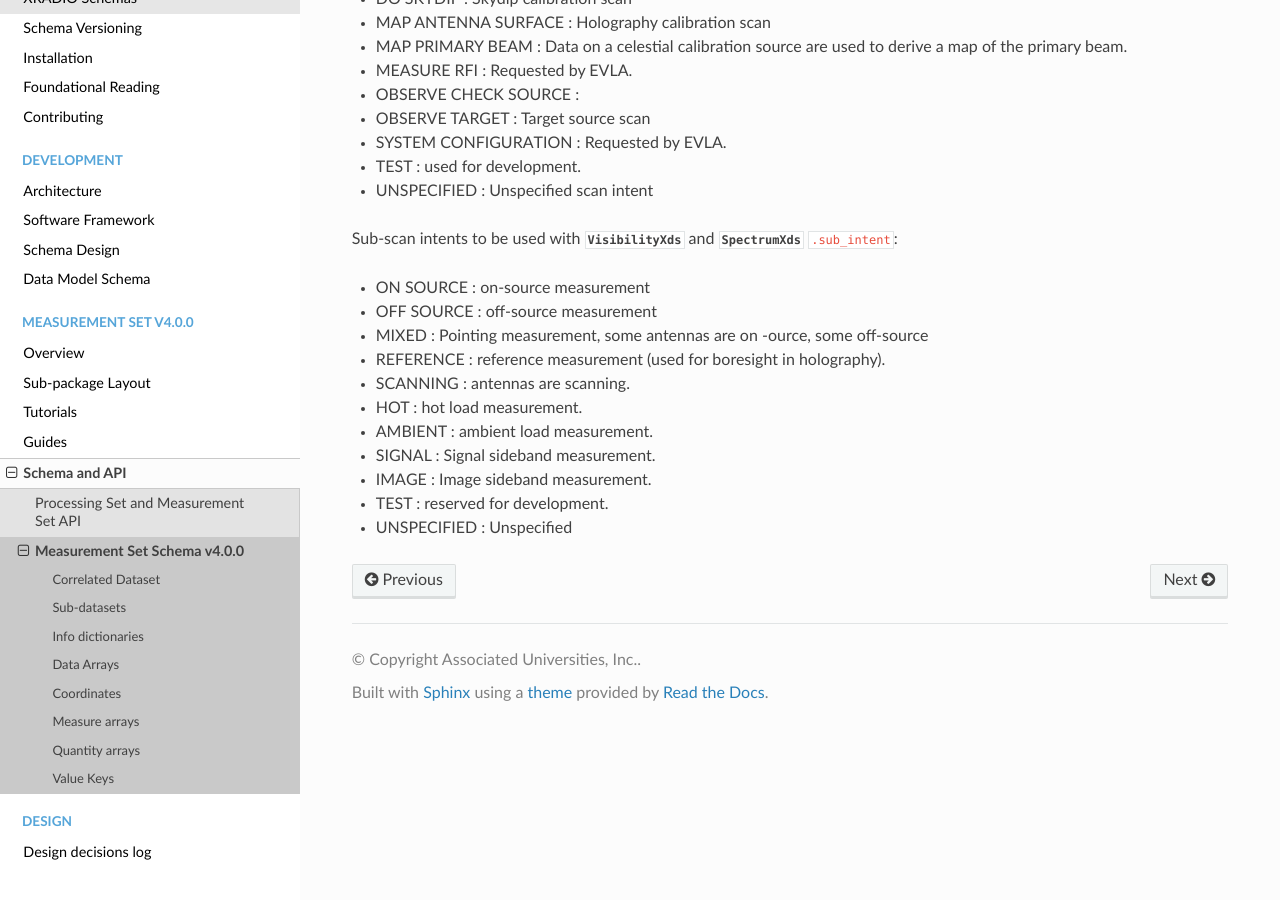
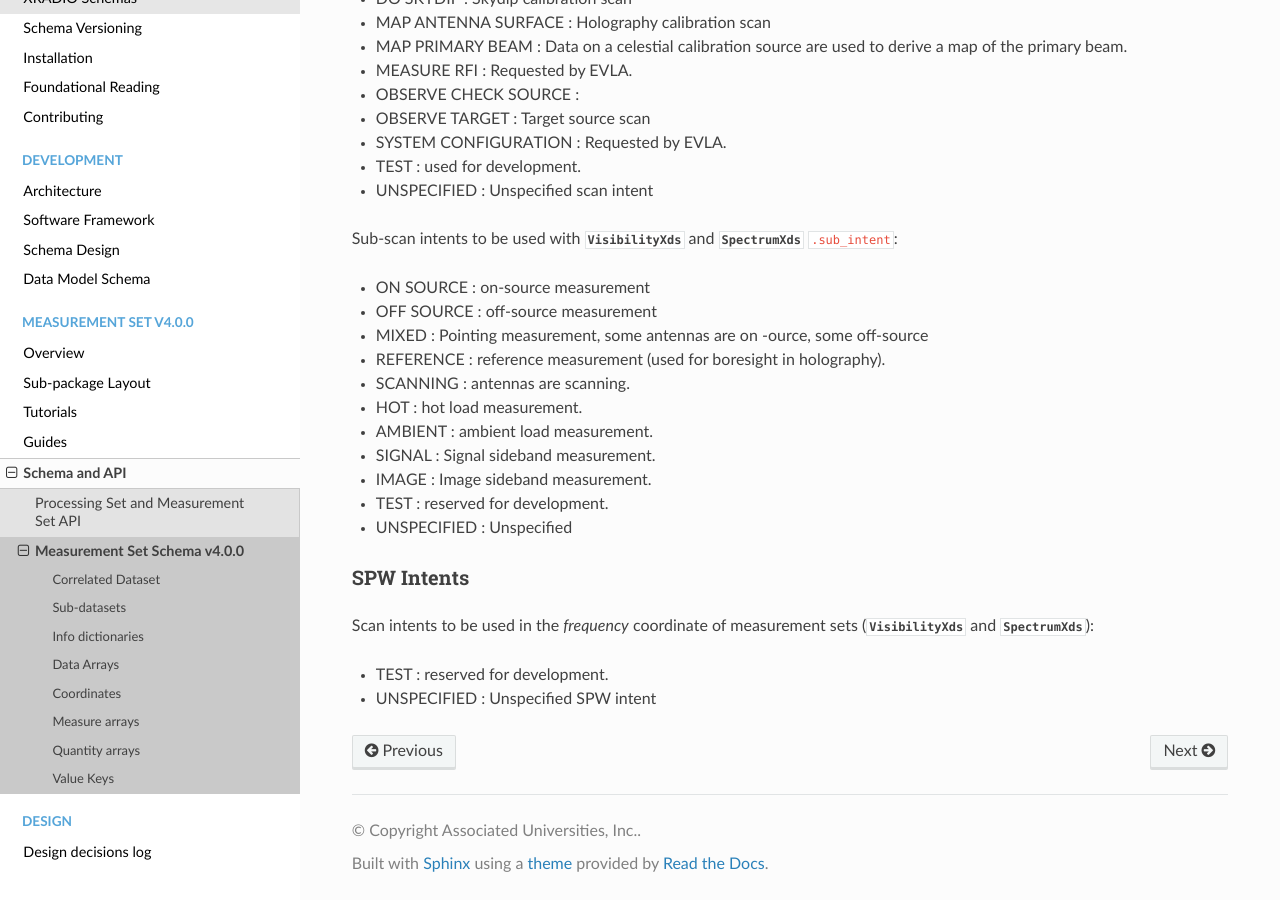
Before and after one commit to casangi/xradio, a Sphinx documentation site: the page built from docs/source/measurement_set/schema_and_api/measurement_set_schema.rst, in a window 1280 px wide and 900 px high, scrolled down 8612 px. Built offline with Sphinx 7.4.7 and the Read the Docs theme 3.1.0, drawn with Linux system fonts in a browser that asks for light colours; pages that are not in the unit, such as notebooks, are missing from menus.

Commit message:
placeholder for the list of reserved SPW intents, #432

```diff
--- a/docs/source/measurement_set/schema_and_api/measurement_set_schema.rst
+++ b/docs/source/measurement_set/schema_and_api/measurement_set_schema.rst
@@ -347,3 +347,13 @@ Sub-scan intents to be used with :py:class:`VisibilityXds` and :py:class:`Spectr
 * IMAGE : Image sideband measurement.
 * TEST : reserved for development.
 * UNSPECIFIED : Unspecified
+
+.. _spw intents:
+
+SPW Intents
+~~~~~~~~~~~
+
+Scan intents to be used in the `frequency` coordinate of measurement sets (:py:class:`VisibilityXds` and :py:class:`SpectrumXds`):
+
+* TEST : reserved for development.
+* UNSPECIFIED : Unspecified SPW intent
```
